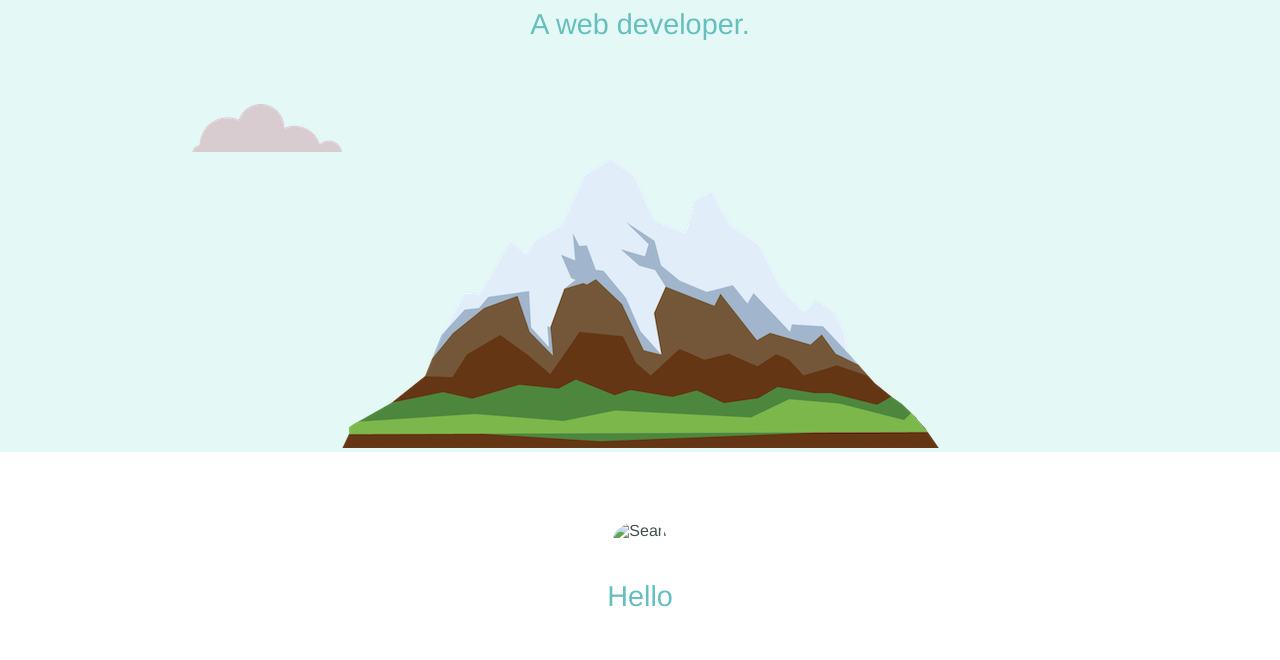
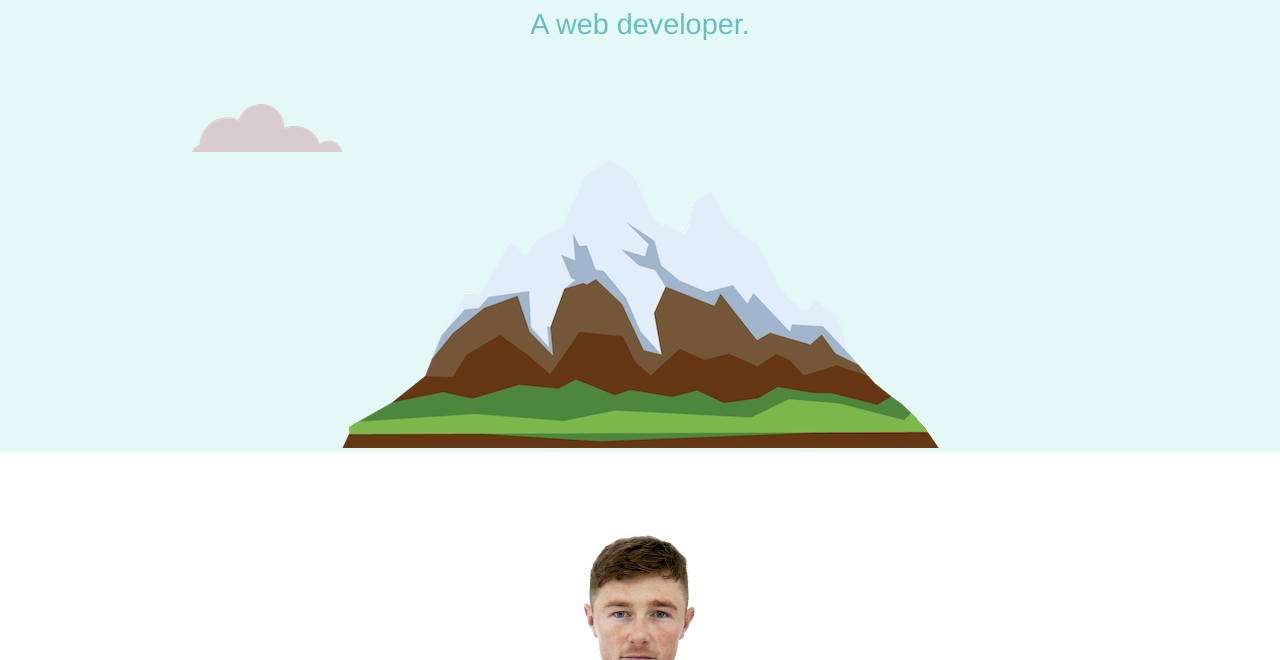
Before and after one commit to seanmdonnelly/sean, a plain HTML site: page index.html in a window 1280 px wide. Shown: the part 282-942 px from the top of the page. Drawn offline with Linux system fonts and the light colour scheme; the site is published under a folder, as on GitHub Pages, so addresses that start at the root find nothing.

Commit message:
Update index.html

```diff
--- a/index.html
+++ b/index.html
@@ -21,7 +21,7 @@
 
 
     <div class="profile">
-      <img class="seanprof" src="/images/Seanprof.png" alt="Sean">
+      <img class="seanprof" src="images/Seanprof.png" alt="Sean">
       <h2>Hello</h2>
       <p>I am the co-founder of <a href="https://www.roundups.org" target="_blank">Roundups</a>. Previously I founded <a href="https://www.zorball.co.uk" target="_blank">Zorball</a>, and <a href="https://www.shoestix.com" target="_blank">ShoeStix</a>. I'm currently learning web development in my spare time 😀</p>
     </div>
```
